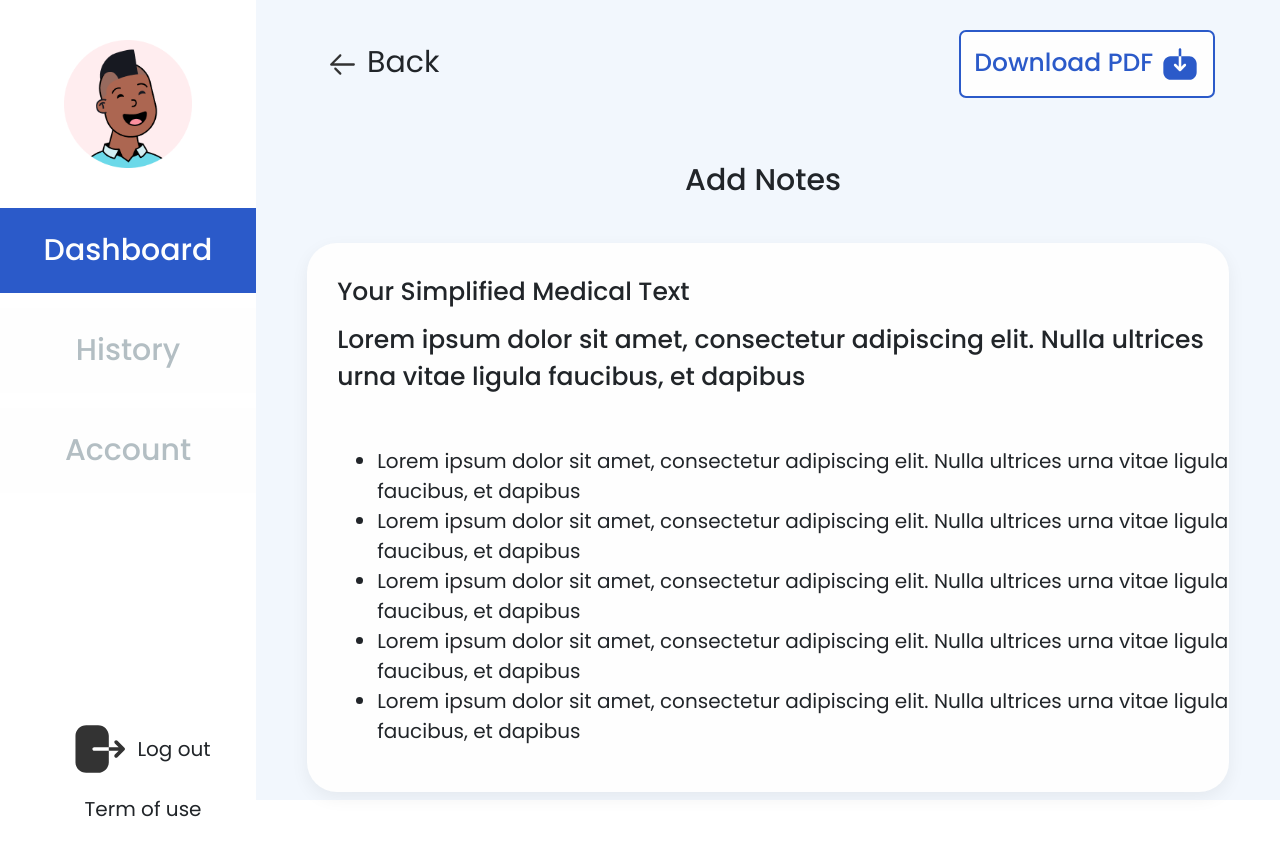
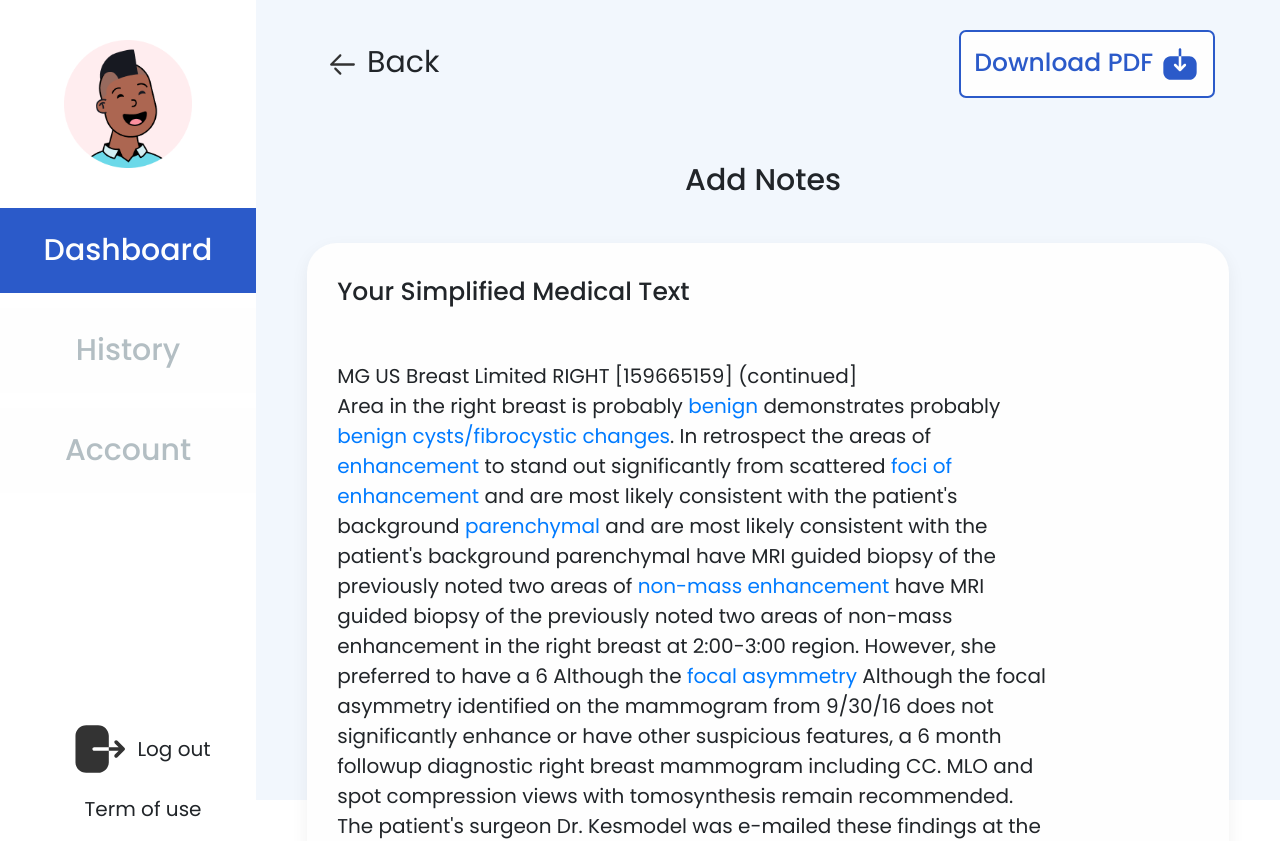
Before and after one commit to Shellshock-START-HACK-2021/frontend, an Angular app in the folder store-med/: page /dashboard/summary/save in a window 1280 px wide. Shown: the top 841 px of the page. Built offline with nearby package versions, Linux system fonts and the light colour scheme.

Commit message:
Fixed minotr mistakes

```diff
--- a/store-med/src/app/dashboard/loading/loading.component.ts
+++ b/store-med/src/app/dashboard/loading/loading.component.ts
@@ -34,7 +34,7 @@ export class LoadingComponent implements OnInit, OnDestroy {
   }
 
   navigate() {
-    this.router.navigate(['/', 'dashboard', 'summary', 'save']);
+    this.router.navigate(['/', 'dashboard', 'summary']);
   }
 
 
--- a/store-med/src/app/dashboard/summary/summary.component.ts
+++ b/store-med/src/app/dashboard/summary/summary.component.ts
@@ -41,7 +41,7 @@ export class SummaryComponent implements OnInit {
     const prevTitle = this.title;
     this.title = event.srcElement.className;
     this.definitionHeight = event["offsetY"] + 15;
-    this.definitionWidth = event["offsetX"] + -15;
+    this.definitionWidth = event['offsetX'] - 15;
     if ((prevTitle == this.title) || !this.clicked) {
       this.clicked = !this.clicked;
     } else {
--- a/store-med/src/app/summary-save/summary-save.component.html
+++ b/store-med/src/app/summary-save/summary-save.component.html
@@ -14,33 +14,31 @@
     </div>
     <div class="white-box summary">
       <h3>Your Simplified Medical Text</h3>
-      <h3>
-        Lorem ipsum dolor sit amet, consectetur adipiscing elit. Nulla ultrices
-        urna vitae ligula faucibus, et dapibus
-      </h3>
-      <ul class="summary-info">
-        <li>
-          Lorem ipsum dolor sit amet, consectetur adipiscing elit. Nulla
-          ultrices urna vitae ligula faucibus, et dapibus
-        </li>
-        <li>
-          Lorem ipsum dolor sit amet, consectetur adipiscing elit. Nulla
-          ultrices urna vitae ligula faucibus, et dapibus
-        </li>
-        <li>
-          Lorem ipsum dolor sit amet, consectetur adipiscing elit. Nulla
-          ultrices urna vitae ligula faucibus, et dapibus
-        </li>
-        <li>
-          Lorem ipsum dolor sit amet, consectetur adipiscing elit. Nulla
-          ultrices urna vitae ligula faucibus, et dapibus
-        </li>
-        <li>
-          Lorem ipsum dolor sit amet, consectetur adipiscing elit. Nulla
-          ultrices urna vitae ligula faucibus, et dapibus
-        </li>
-      </ul>
-    </div>
+      <div class="wrapper" id="summary-info">
+        <div
+          class="definition"
+          *ngIf="clicked"
+          [ngStyle]="{
+            top: definitionHeight + 'px',
+            left: definitionWidth + 'px'
+          }"
+        >
+          <h2>{{ title }}</h2>
+          <ul>
+            <li>
+              {{ definitions[title][0] }}
+            </li>
+            <li *ngIf="definitions[title].length > 1">
+              {{ definitions[title][1] }}
+            </li>
+          </ul>
+        </div>
+        <p
+          [innerHTML]="text"
+          class="summary-text"
+          (click)="termClicked($event)"
+        ></p>
+      </div>
     <div class="white-box notes">
       <h3>Notes</h3>
       <p>
@@ -50,6 +48,5 @@
       <textarea class="form-control"></textarea>
       <button class="btn btn-primary">Save</button>
     </div>
-    <div class="break">&nbsp;</div>
   </div>
 </div>
--- a/store-med/src/app/summary-save/summary-save.component.scss
+++ b/store-med/src/app/summary-save/summary-save.component.scss
@@ -101,6 +101,37 @@ button {
 
 
 
+#summary-info {
+  margin-top: 50px;
+  max-width: 80%;
+  overflow-wrap: break-word;
+
+
+  a {
+    color: #F9B56F !important;
+    border-bottom: inherit !important;
+    transition: border-bottom 0.5s !important;
+    cursor: pointer;
+  }
+  a:hover {
+    border-bottom-color: $orange !important;
+  }
+  .wrapper {
+    position: relative;
+
+  }
+  .definition {
+    background-color: $white;
+    box-shadow: 0px 6px 50px 10px rgba(0, 0, 0, 0.15);
+    width: 25%;
+    height: 30%;
+    padding: 30px;
+    position: absolute;
+    font-size: 20px;
+    font-weight: 400;
+    border-radius: 10px;
+  }
+}
 
 .break {
   width:100%;
--- a/store-med/src/app/summary-save/summary-save.component.ts
+++ b/store-med/src/app/summary-save/summary-save.component.ts
@@ -1,4 +1,5 @@
 import { Component, OnInit } from '@angular/core';
+import { InformationServiceService } from '../information-service.service';
 
 @Component({
   selector: 'app-summary-save',
@@ -6,10 +7,38 @@ import { Component, OnInit } from '@angular/core';
   styleUrls: ['./summary-save.component.scss']
 })
 export class SummarySaveComponent implements OnInit {
-
-  constructor() { }
+  text;
+  entities;
+  definitions;
+  title = null;
+  clicked = false;
+  definitionHeight;
+  definitionWidth;
+  constructor(private informationService:InformationServiceService) { }
 
   ngOnInit(): void {
+    this.informationService.processEntitiesAndDefinition();
+    this.text = this.informationService.getProcessedString();
+    this.entities = this.informationService.getTestEntities();
+    this.definitions = this.informationService.getDefinitions();
+  }
+
+
+  termClicked(event) {
+    console.log(event);
+    if (event.path[0].nodeName == "P") {
+      return ;
+    }
+    const prevTitle = this.title;
+    this.title = event.srcElement.className;
+    this.definitionHeight = event["offsetY"] + 15;
+    console.log(this.definitionHeight);
+    this.definitionWidth = event["offsetX"] + -15;
+    if ((prevTitle == this.title) || !this.clicked) {
+      this.clicked = !this.clicked;
+    } else {
+      this.clicked = true;
+    }
   }
 
 }
```
